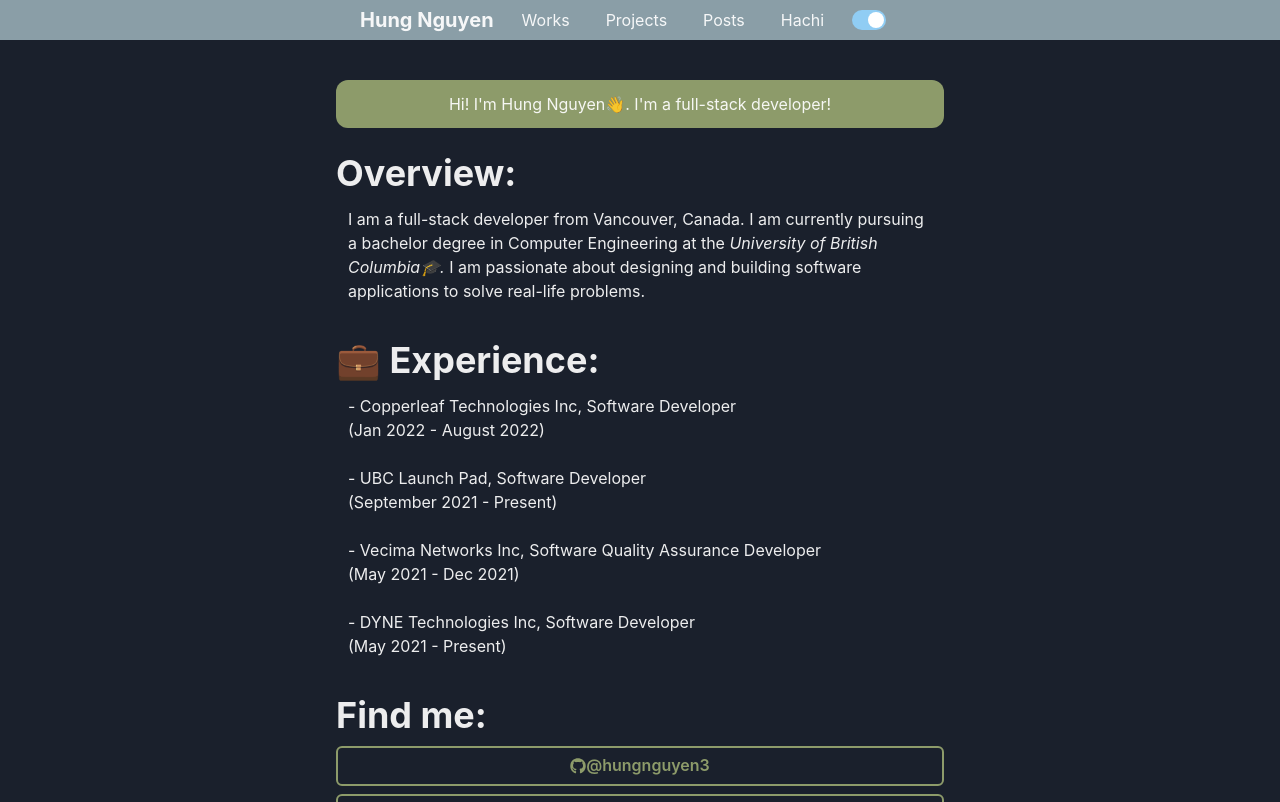
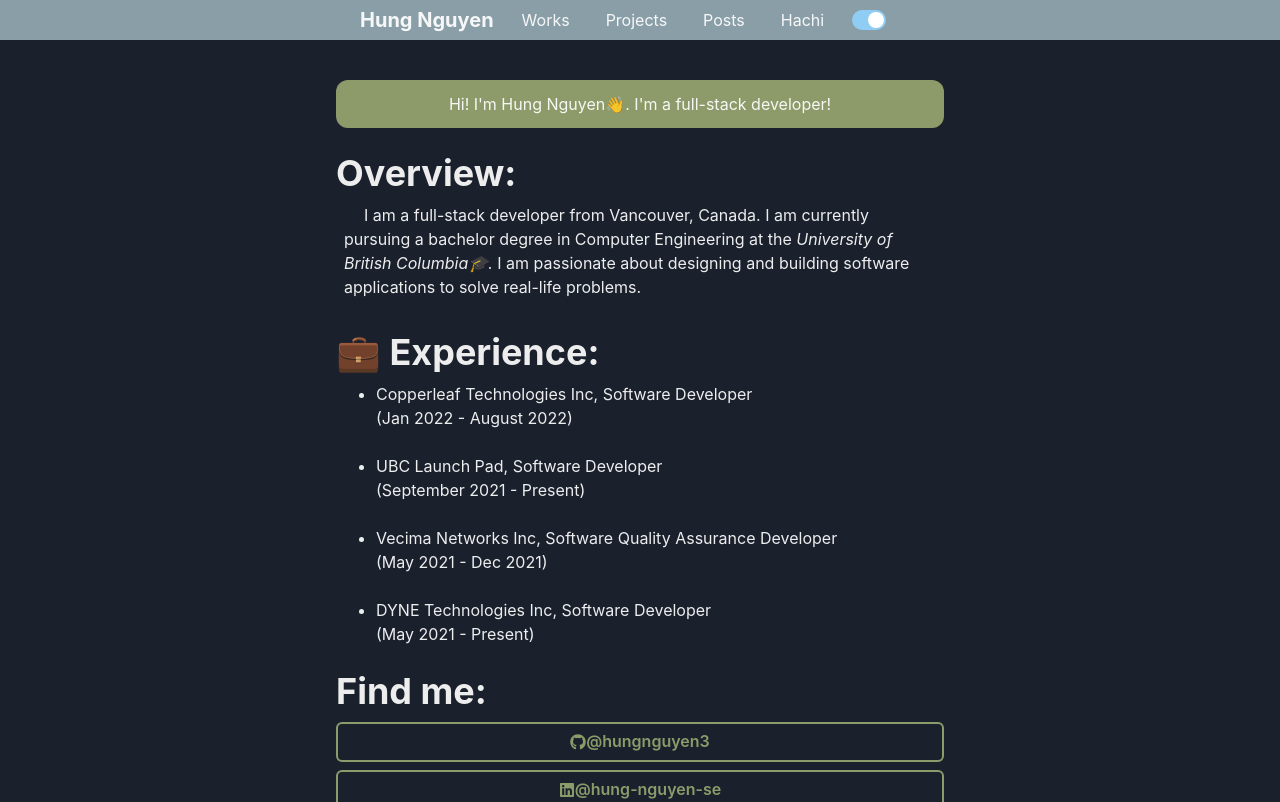
Before and after one commit to hungnguyen3/adventurous-hachi, a Next.js app: page / in a window 1280 px wide. Shown: the top 802 px of the page. Built offline with nearby package versions, Linux system fonts and the light colour scheme.

Commit message:
minor css for homepage

```diff
--- a/src/pages/index.tsx
+++ b/src/pages/index.tsx
@@ -3,8 +3,10 @@
 	Button,
 	Heading,
 	Icon,
+	ListItem,
 	Stack,
 	Text,
+	UnorderedList,
 	useColorModeValue,
 } from '@chakra-ui/react';
 import { FaGithub, FaInstagram, FaLinkedin } from 'react-icons/fa';
@@ -26,7 +28,7 @@
 
 		<Box mb={6}>
 			<Heading>Overview:</Heading>
-			<Text p={3}>
+			<Text p={2} style={{ textIndent: '20px' }}>
 				I am a full-stack developer from Vancouver, Canada. I am currently
 				pursuing a bachelor degree in Computer Engineering at the{' '}
 				<Link href="https://www.ubc.ca/">
@@ -39,30 +41,35 @@
 
 		<Box mb={6}>
 			<Heading>💼 Experience:</Heading>
-			<Text p={3}>
-				- Copperleaf Technologies Inc, Software Developer
+			<UnorderedList mt={2} ml={10}>
+				<ListItem>
+					Copperleaf Technologies Inc, Software Developer <br />
+					(Jan 2022 - August 2022)
+				</ListItem>
 				<br />
-				(Jan 2022 - August 2022)
-			</Text>
-			<Text p={3}>
-				- UBC Launch Pad, Software Developer
+				<ListItem>
+					UBC Launch Pad, Software Developer
 					<br />
 					(September 2021 - Present)
-			</Text>
-			<Text p={3}>
-				- Vecima Networks Inc, Software Quality Assurance Developer
+				</ListItem>
+				<br />
+				<ListItem>
+					Vecima Networks Inc, Software Quality Assurance Developer
 					<br />
 					(May 2021 - Dec 2021)
-			</Text>
-			<Text p={3}>
-				- DYNE Technologies Inc, Software Developer
+				</ListItem>
+				<br />
+				<ListItem>
+					DYNE Technologies Inc, Software Developer
 					<br />
 					(May 2021 - Present)
-			</Text>
+				</ListItem>
+			</UnorderedList>
 		</Box>
 
-		<Stack mb={6} display="flex" flexDirection="column">
+		<Box>
 			<Heading>Find me:</Heading>
+			<Stack mt={2} mb={6} display="flex" flexDirection="column" spacing="2">
 				<Link href="https://github.com/hungnguyen3">
 					<Button
 						variant="outline"
@@ -108,6 +115,7 @@
 					</Button>
 				</Link>
 			</Stack>
+		</Box>
 	</Layout>
 );
 
```
Lines whose indentation alone changed are shown as unchanged.
